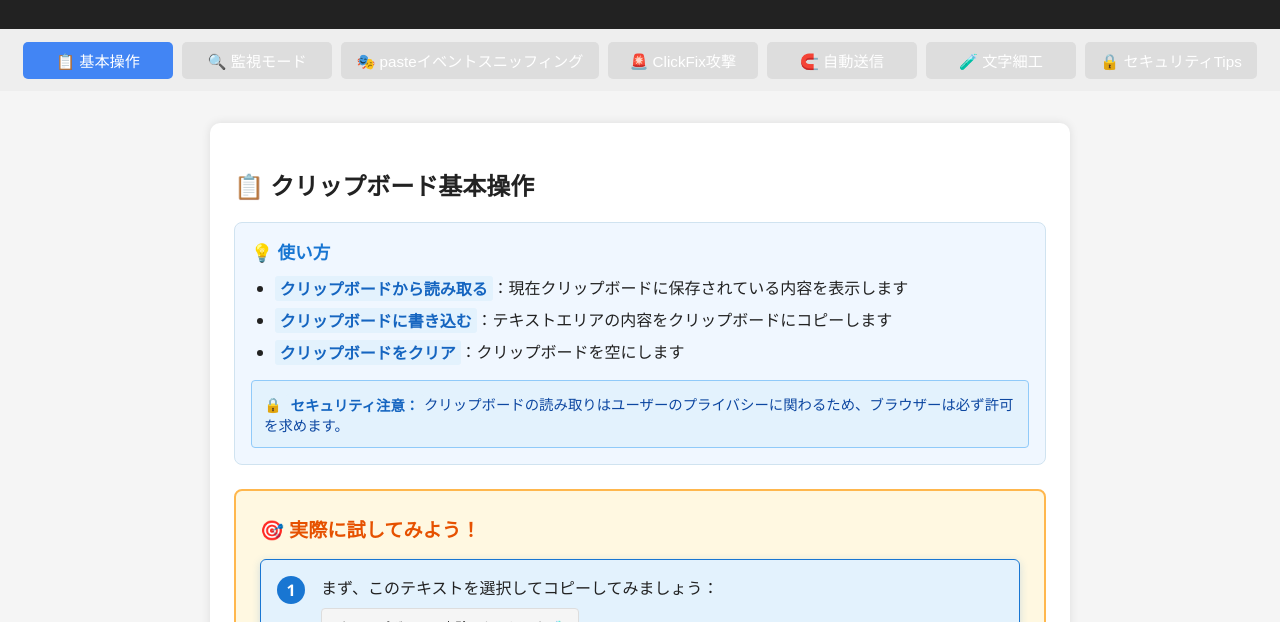
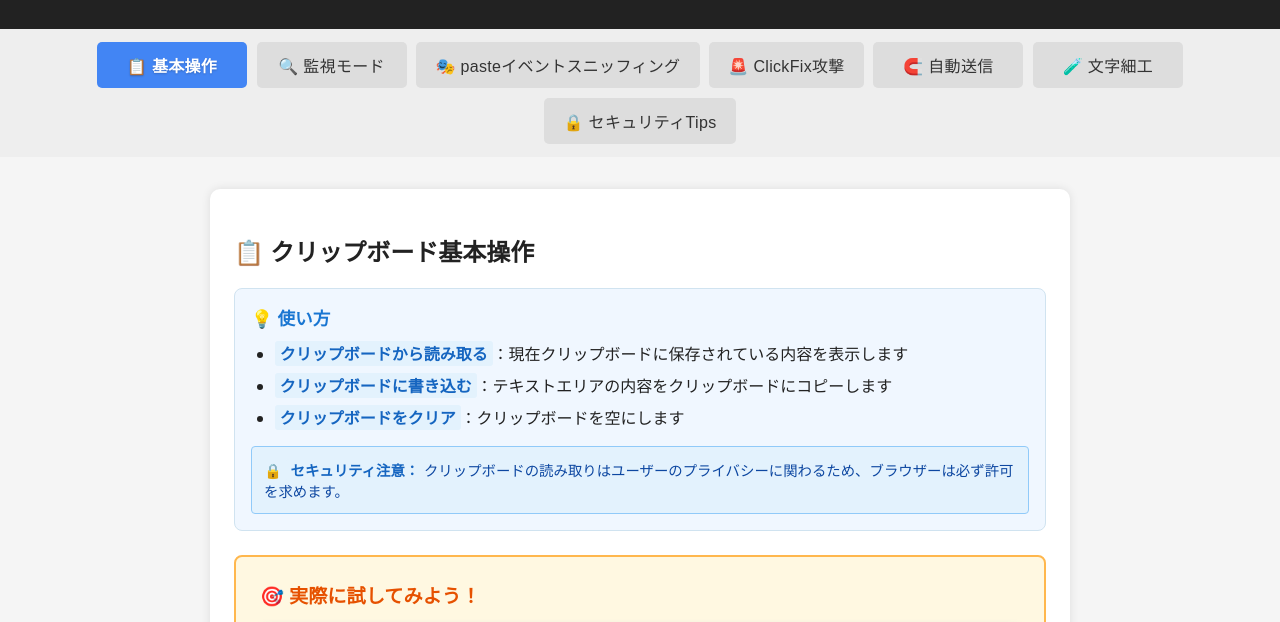
Before and after one commit to ipusiron/clipthreat-studio, a plain HTML site: page index.html in a window 1280 px wide. Shown: the part 102-724 px from the top of the page. Drawn offline with Linux system fonts and the light colour scheme.

Commit message:
タブ内の文字列を見やすくした

```diff
--- a/style.css
+++ b/style.css
@@ -87,21 +87,32 @@ p {
 .tab-button {
   background: #ddd;
   border: none;
-  padding: 0.5em 1em;
+  padding: 0.7em 1.2em;
   margin: 0.3em;
-  font-size: 0.95em;
+  font-size: 1em;
+  font-weight: 500;
   cursor: pointer;
   border-radius: 5px;
-  transition: background 0.3s;
+  transition: all 0.3s;
+  color: #333;
+  text-shadow: none;
+  letter-spacing: 0.02em;
+  min-height: 40px;
+  display: inline-flex;
+  align-items: center;
+  justify-content: center;
 }
 
 .tab-button:hover {
   background: #ccc;
+  color: #222;
 }
 
 .tab-button.active {
   background: #4285f4;
   color: white;
+  font-weight: 600;
+  text-shadow: 0 1px 2px rgba(0, 0, 0, 0.2);
 }
 
 /* メインコンテンツ */
```
